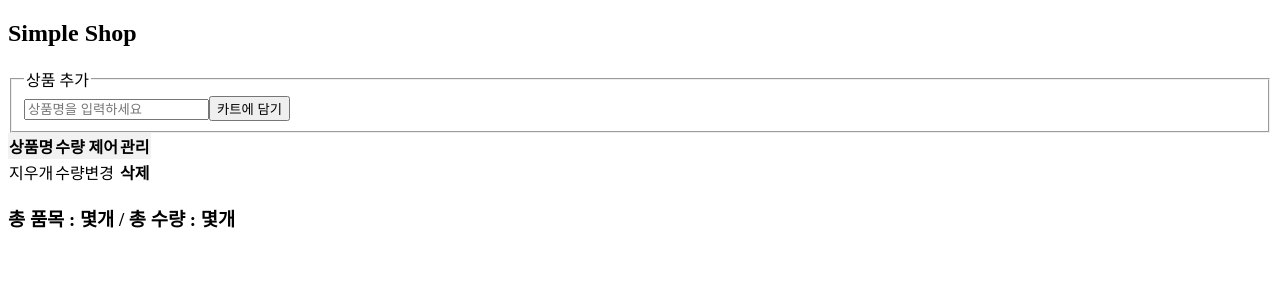
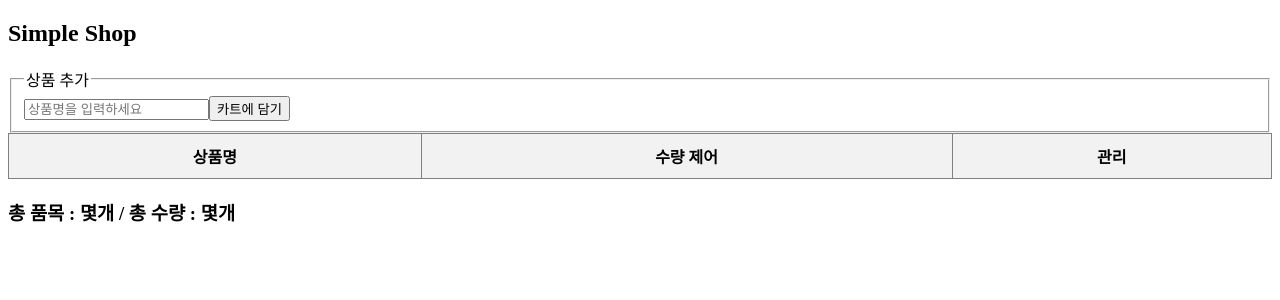
Before and after one commit to cactus-bob/react-02-cart, a React (Vite) app: page / in a window 1280 px wide. Shown: the top 300 px of the page. Built offline with nearby package versions, Linux system fonts and the light colour scheme.

Commit message:
todo를 했던 내용까지 구현 완료

```diff
--- a/src/App.jsx
+++ b/src/App.jsx
@@ -4,17 +4,38 @@
     const [name, setName] = useState("");   // input 관리용
     const [cart, setCart] = useState([]);   // 목록 관리용
 
+
+    // cart는 목록입니다. 요소의 형태를 생각해보면,
+    // 이 요소는 이름을 가져야되고, 수량도 가져야 됨 => 여러개의 값을 가지는 타입은 객체 뿐
+
+    // cart = [
+    //          { name: "지우개", quantity: 4 },
+    //          { name: "연필", quantity: 2 },
+    //          { name: "공책", quantity: 9 },
+    //          ];
+
     return (
         <>
             <h2>Simple Shop</h2>
             <fieldset>
                 <legend>상품 추가</legend>
-                <form>
-                    <input placeholder={"상품명을 입력하세요"} value={name} />
+                <form onSubmit={(event) => {
+                    event.preventDefault();
+                    if (name === "" || name === " " ) {
+                        return;
+                    }
+                    // name 값을 cart에다가 추가
+                    setCart([...cart, { name: name, quantity: 1 }]);
+                    setName("");
+                }}>
+                    <input
+                        placeholder={"상품명을 입력하세요"}
+                        value={name}
+                        onChange={(e) => { setName(e.target.value);}}/>
                     <button type={"submit"}>카트에 담기</button>
                 </form>
             </fieldset>
-            <tabel border={1}
+            <table border={1}
                    cellPadding={10}
                    style={{
                         // react에서 style 속성은 객체로 전달해줄 수 있으며,
@@ -31,13 +52,18 @@
                 </tr>
                 </thead>
                 <tbody>
-                <tr>
-                    <td>지우개</td>
-                    <td>수량변경</td>
-                    <th>삭제</th>
-                </tr>
+                    {cart.map((item, index) => <tr key={index}>
+                        <td>{item.name}</td>
+                        <td>수량변경</td>
+                        <td>
+                            <button onClick={() => {
+                                const result = cart.filter((v,i) => { return i !== index });
+                                setCart(result);
+                            }}>삭제</button>
+                        </td>
+                    </tr>)}
                 </tbody>
-            </tabel>
+            </table>
             <h3>총 품목 : 몇개 / 총 수량 : 몇개</h3>
         </>
     );
```
